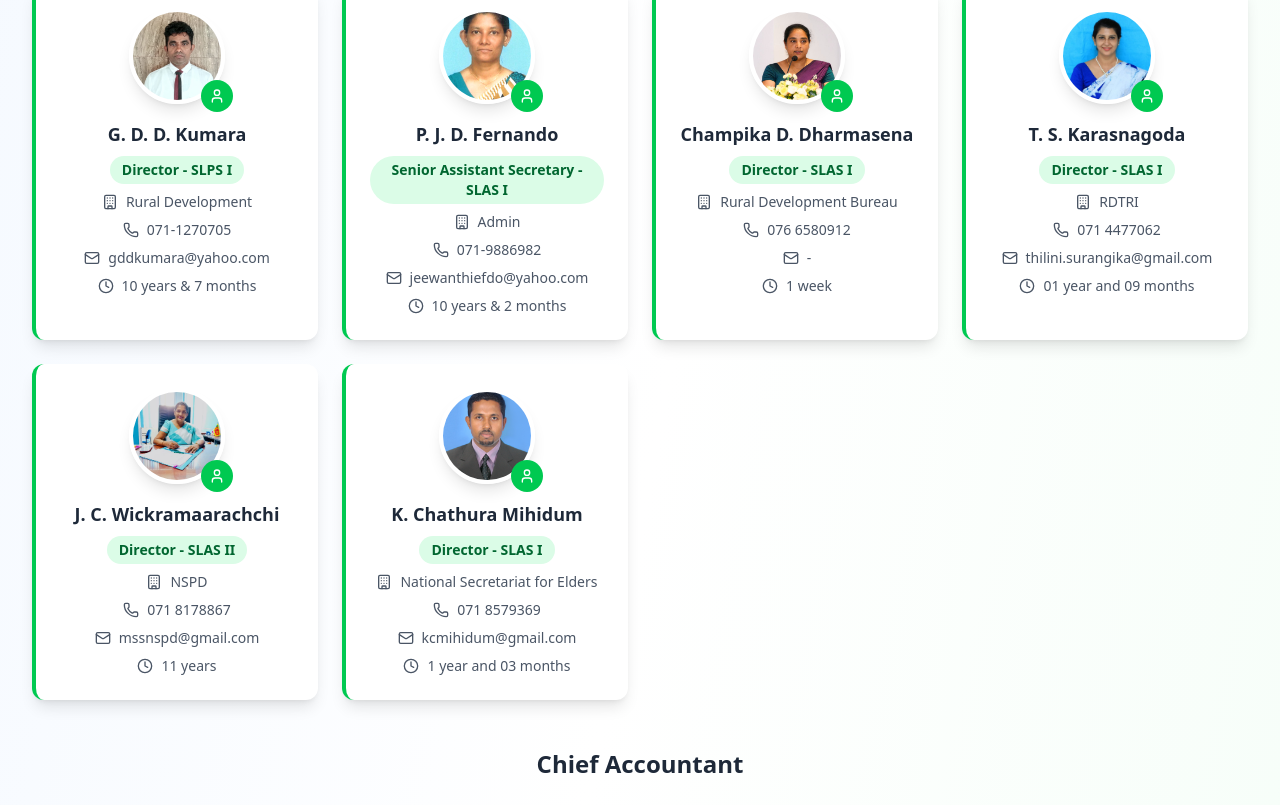
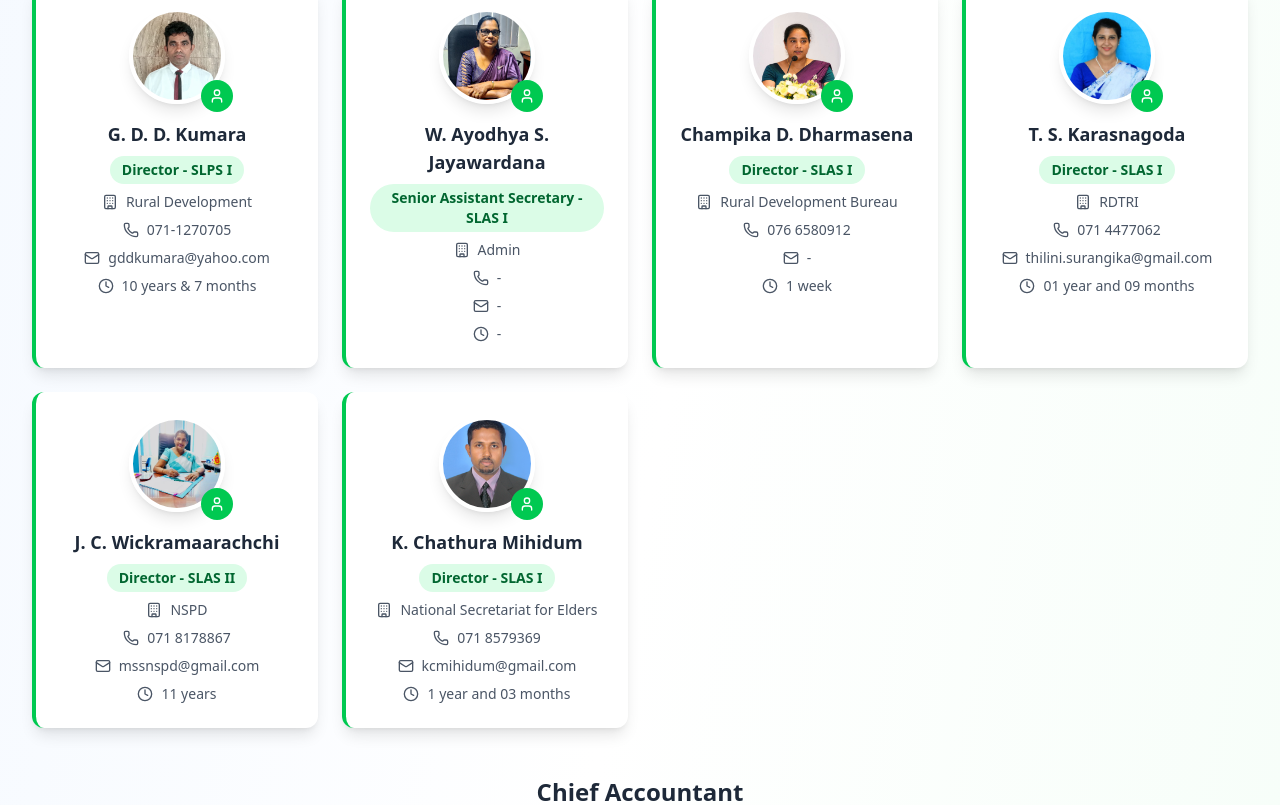
Before and after one commit to nilanga-code/ministry-r, a React (Vite) app: page / in a window 1280 px wide. Shown: the part 2840-3645 px from the top of the page. Built offline with nearby package versions, Linux system fonts and the light colour scheme.

Commit message:
add new data

```diff
--- a/src/data/staffData.js
+++ b/src/data/staffData.js
@@ -39,6 +39,8 @@ import mihidum from '../assets/mihidum.jpg';
 import kaluarachchi from '../assets/kaluarachchi.jpg';
 import sakunthala from '../assets/sakunthala.jpg';
 import menaka from '../assets/menaka.jpg';
+import ayodhya from '../assets/ayodhya.jpg';
+import thiwanka from '../assets/thiwanka.jpg';
 
 
 
@@ -261,14 +263,14 @@ export const staffData = {
     },
     {
       id: "dir-010",
-      name: "P. J. D. Fernando",
+      name: "W. Ayodhya S. Jayawardana",
       position: "Senior Assistant Secretary - SLAS I",
       department: "Admin",
-      education: "Master of Public Management - Sri Lanka Institute of Development Administration",
-      phone: "071-9886982",
-      email: "jeewanthiefdo@yahoo.com",
-      joiningDate: "10 years & 2 months",
-      image: jeewanthi
+      education: "-",
+      phone: "-",
+      email: "-",
+      joiningDate: "-",
+      image: ayodhya
     },
     {
       id: "dir-011",
```
Also changed, not shown: src/assets/ayodhya.jpg (added), src/assets/thiwanka.jpg (added).
